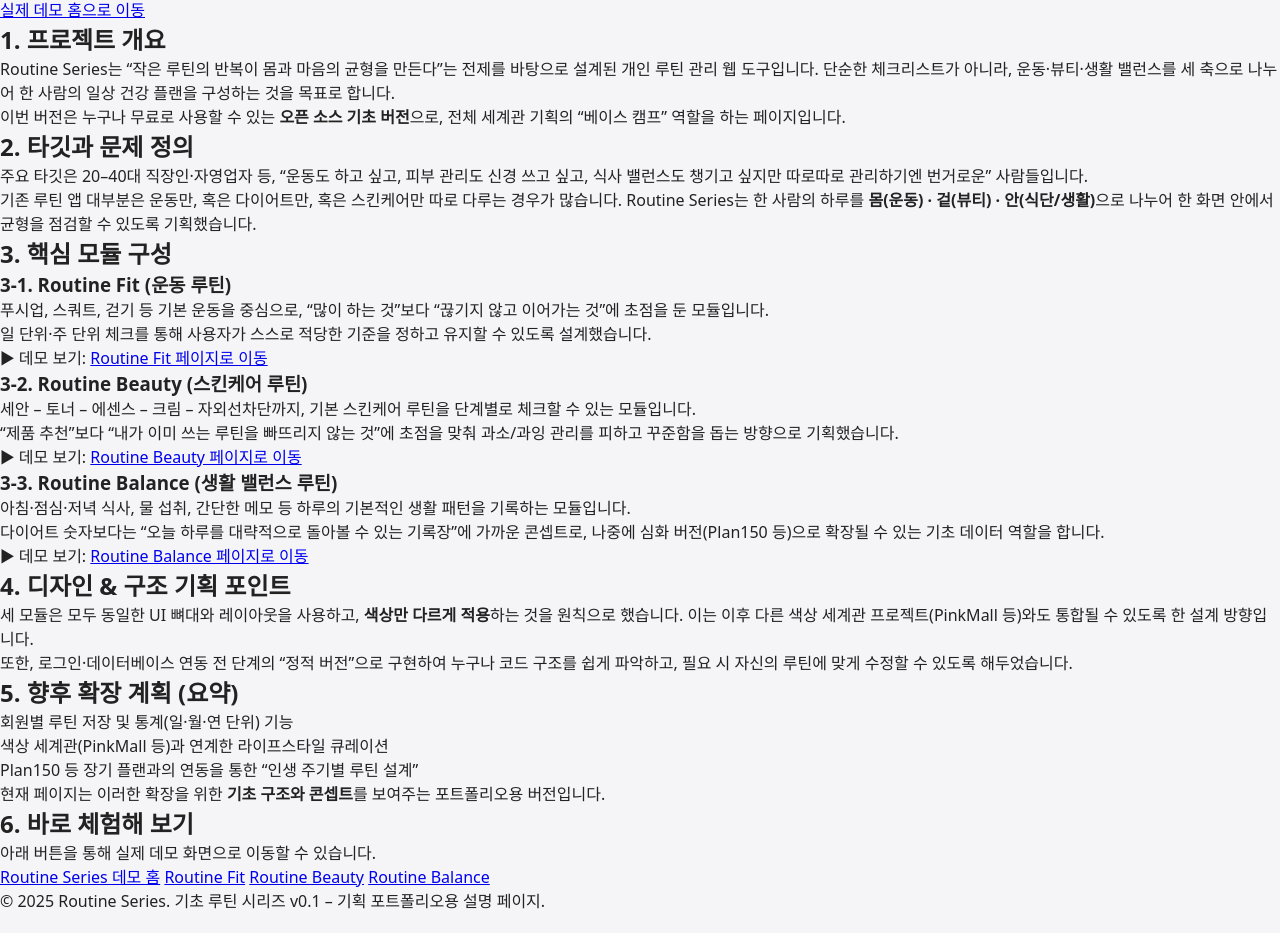
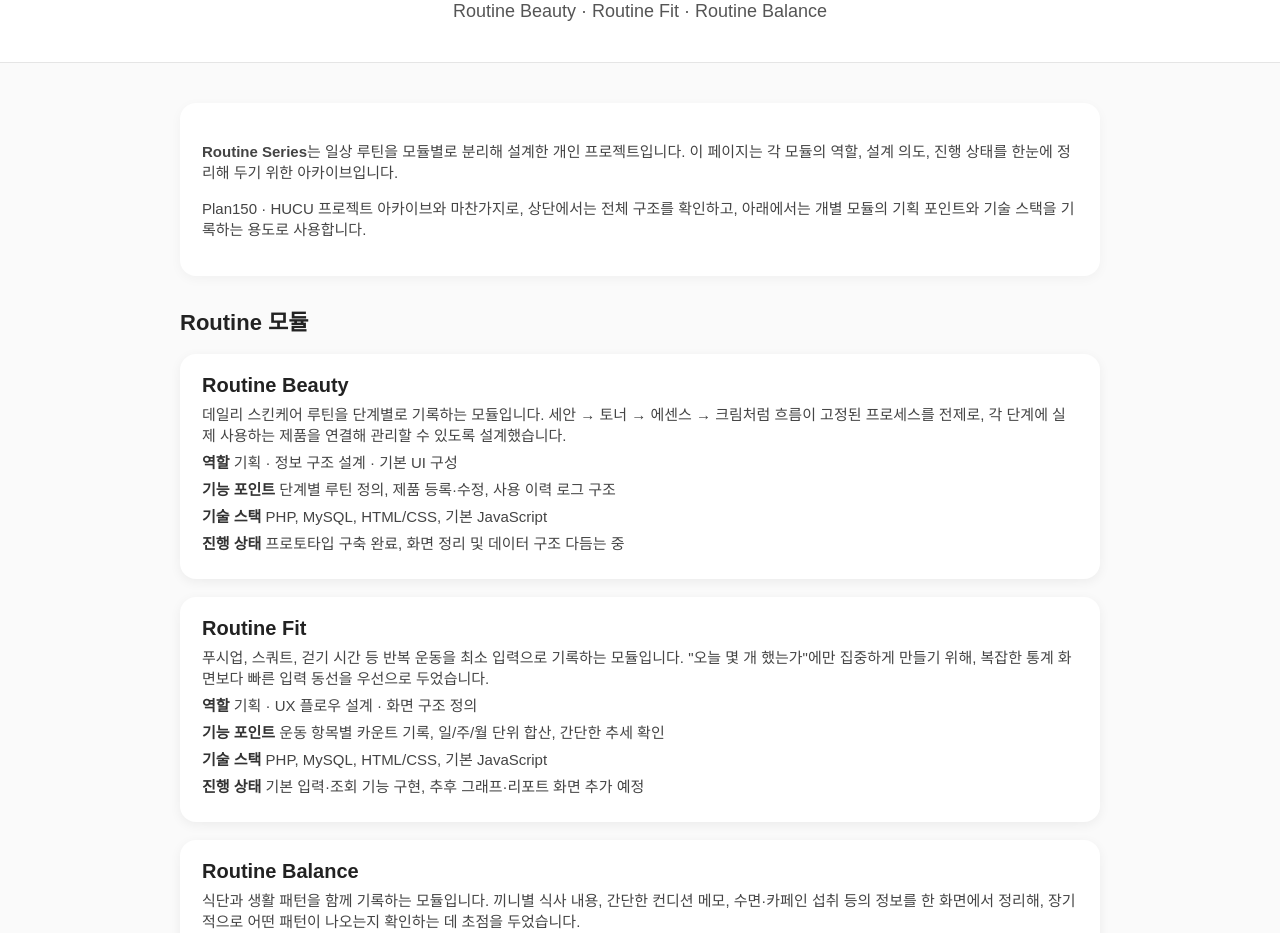
Before and after one commit to Kim-Hanung/routine-series, a plain HTML site: page index-portfolio.html in a window 1280 px wide. Shown: the part 95-1028 px from the top of the page. Before the commit the page ends 1007 px from the top, so only its background shows below. Drawn offline with Linux system fonts and the light colour scheme.

Commit message:
Update index-portfolio.html

```diff
--- a/index-portfolio.html
+++ b/index-portfolio.html
@@ -1,152 +1,68 @@
 <!DOCTYPE html>
 <html lang="ko">
 <head>
-  <meta charset="UTF-8">
-  <title>Routine Series – 기획 포트폴리오</title>
-  <meta name="viewport" content="width=device-width, initial-scale=1.0">
-  <link rel="stylesheet" href="assets/style.css">
+  <meta charset="UTF-8" />
+  <meta name="viewport" content="width=device-width, initial-scale=1.0" />
+  <title>Routine Series · 프로젝트 아카이브</title>
+  <style>
+    body { margin:0; padding:0; font-family:"Pretendard",sans-serif; background:#fafafa; color:#222; }
+    header { padding:40px 20px; background:#fff; border-bottom:1px solid #e5e5e5; text-align:center; }
+    h1 { font-size:32px; font-weight:700; margin:0 0 10px 0; }
+    p.subtitle { font-size:18px; color:#555; margin:0; }
+    .container { max-width:920px; margin:40px auto; padding:0 20px 60px 20px; }
+    .intro { background:#fff; padding:22px; border-radius:16px; box-shadow:0 3px 12px rgba(0,0,0,0.04); margin-bottom:28px; font-size:15px; color:#444; }
+    .intro strong { font-weight:600; }
+    .section-title { font-size:22px; font-weight:700; margin-bottom:18px; }
+    .project-list { display:flex; flex-direction:column; gap:18px; }
+    .project-item { background:#fff; padding:20px 22px; border-radius:16px; box-shadow:0 3px 12px rgba(0,0,0,0.06); }
+    .project-item h3 { margin:0; font-size:20px; font-weight:700; }
+    .project-item p { margin:6px 0; font-size:15px; color:#444; }
+    .meta-line { font-size:14px; color:#666; }
+    .meta-label { font-weight:600; color:#333; }
+  </style>
 </head>
-<body class="rs-body">
-  <main class="rs-container rs-page rs-page--portfolio">
+<body>
+<header>
+  <h1>Routine Series · 프로젝트 아카이브</h1>
+  <p class="subtitle">Routine Beauty · Routine Fit · Routine Balance</p>
+</header>
+<div class="container">
+  <div class="intro">
+    <p><strong>Routine Series</strong>는 일상 루틴을 모듈별로 분리해 설계한 개인 프로젝트입니다. 이 페이지는 각 모듈의 역할, 설계 의도, 진행 상태를 한눈에 정리해 두기 위한 아카이브입니다.</p>
+    <p>Plan150 · HUCU 프로젝트 아카이브와 마찬가지로, 상단에서는 전체 구조를 확인하고, 아래에서는 개별 모듈의 기획 포인트와 기술 스택을 기록하는 용도로 사용합니다.</p>
+  </div>
 
-    <header class="rs-hero">
-      <h1 class="rs-title">Routine Series 기획 포트폴리오</h1>
-      <p class="rs-subtitle">
-        Routine Fit · Routine Beauty · Routine Balance<br>
-        세 가지 무료 루틴 도구로 개인의 일상 건강 플랜을 설계하는 웹앱 기획
-      </p>
+  <div class="section-title">Routine 모듈</div>
+  <div class="project-list">
 
-      <div class="rs-hero-links">
-        <a href="index.html" class="rs-btn rs-btn--outline">
-          실제 데모 홈으로 이동
-        </a>
-      </div>
-    </header>
+    <div class="project-item">
+      <h3>Routine Beauty</h3>
+      <p>데일리 스킨케어 루틴을 단계별로 기록하는 모듈입니다. 세안 → 토너 → 에센스 → 크림처럼 흐름이 고정된 프로세스를 전제로, 각 단계에 실제 사용하는 제품을 연결해 관리할 수 있도록 설계했습니다.</p>
+      <p class="meta-line"><span class="meta-label">역할</span> 기획 · 정보 구조 설계 · 기본 UI 구성</p>
+      <p class="meta-line"><span class="meta-label">기능 포인트</span> 단계별 루틴 정의, 제품 등록·수정, 사용 이력 로그 구조</p>
+      <p class="meta-line"><span class="meta-label">기술 스택</span> PHP, MySQL, HTML/CSS, 기본 JavaScript</p>
+      <p class="meta-line"><span class="meta-label">진행 상태</span> 프로토타입 구축 완료, 화면 정리 및 데이터 구조 다듬는 중</p>
+    </div>
 
-    <section class="rs-section">
-      <h2 class="rs-section-title">1. 프로젝트 개요</h2>
-      <p class="rs-text">
-        Routine Series는 “작은 루틴의 반복이 몸과 마음의 균형을 만든다”는 전제를 바탕으로 설계된
-        개인 루틴 관리 웹 도구입니다. 단순한 체크리스트가 아니라,
-        운동·뷰티·생활 밸런스를 세 축으로 나누어 한 사람의 일상 건강 플랜을 구성하는 것을 목표로 합니다.
-      </p>
-      <p class="rs-text">
-        이번 버전은 누구나 무료로 사용할 수 있는 <strong>오픈 소스 기초 버전</strong>으로,
-        전체 세계관 기획의 “베이스 캠프” 역할을 하는 페이지입니다.
-      </p>
-    </section>
+    <div class="project-item">
+      <h3>Routine Fit</h3>
+      <p>푸시업, 스쿼트, 걷기 시간 등 반복 운동을 최소 입력으로 기록하는 모듈입니다. "오늘 몇 개 했는가"에만 집중하게 만들기 위해, 복잡한 통계 화면보다 빠른 입력 동선을 우선으로 두었습니다.</p>
+      <p class="meta-line"><span class="meta-label">역할</span> 기획 · UX 플로우 설계 · 화면 구조 정의</p>
+      <p class="meta-line"><span class="meta-label">기능 포인트</span> 운동 항목별 카운트 기록, 일/주/월 단위 합산, 간단한 추세 확인</p>
+      <p class="meta-line"><span class="meta-label">기술 스택</span> PHP, MySQL, HTML/CSS, 기본 JavaScript</p>
+      <p class="meta-line"><span class="meta-label">진행 상태</span> 기본 입력·조회 기능 구현, 추후 그래프·리포트 화면 추가 예정</p>
+    </div>
 
-    <section class="rs-section">
-      <h2 class="rs-section-title">2. 타깃과 문제 정의</h2>
-      <p class="rs-text">
-        주요 타깃은 20–40대 직장인·자영업자 등,
-        “운동도 하고 싶고, 피부 관리도 신경 쓰고 싶고, 식사 밸런스도 챙기고 싶지만
-        따로따로 관리하기엔 번거로운” 사람들입니다.
-      </p>
-      <p class="rs-text">
-        기존 루틴 앱 대부분은 운동만, 혹은 다이어트만, 혹은 스킨케어만 따로 다루는 경우가 많습니다.
-        Routine Series는 한 사람의 하루를 <strong>몸(운동) · 겉(뷰티) · 안(식단/생활)</strong>으로 나누어
-        한 화면 안에서 균형을 점검할 수 있도록 기획했습니다.
-      </p>
-    </section>
+    <div class="project-item">
+      <h3>Routine Balance</h3>
+      <p>식단과 생활 패턴을 함께 기록하는 모듈입니다. 끼니별 식사 내용, 간단한 컨디션 메모, 수면·카페인 섭취 등의 정보를 한 화면에서 정리해, 장기적으로 어떤 패턴이 나오는지 확인하는 데 초점을 두었습니다.</p>
+      <p class="meta-line"><span class="meta-label">역할</span> 기획 · 데이터 항목 정의 · 레이아웃 구성</p>
+      <p class="meta-line"><span class="meta-label">기능 포인트</span> 끼니별 기록, 메모 필드, 날짜별 로그 리스트업</p>
+      <p class="meta-line"><span class="meta-label">기술 스택</span> PHP, MySQL, HTML/CSS</p>
+      <p class="meta-line"><span class="meta-label">진행 상태</span> 구조 설계 완료, 실제 입력·조회 화면은 1차 구현 단계</p>
+    </div>
 
-    <section class="rs-section">
-      <h2 class="rs-section-title">3. 핵심 모듈 구성</h2>
-
-      <article class="rs-card rs-card--fit">
-        <h3 class="rs-card-title">3-1. Routine Fit (운동 루틴)</h3>
-        <p class="rs-text">
-          푸시업, 스쿼트, 걷기 등 기본 운동을 중심으로,
-          “많이 하는 것”보다 “끊기지 않고 이어가는 것”에 초점을 둔 모듈입니다.
-        </p>
-        <p class="rs-text">
-          일 단위·주 단위 체크를 통해
-          사용자가 스스로 적당한 기준을 정하고 유지할 수 있도록 설계했습니다.
-        </p>
-        <p class="rs-link-line">
-          ▶ 데모 보기:
-          <a href="fit/index.html">Routine Fit 페이지로 이동</a>
-        </p>
-      </article>
-
-      <article class="rs-card rs-card--beauty">
-        <h3 class="rs-card-title">3-2. Routine Beauty (스킨케어 루틴)</h3>
-        <p class="rs-text">
-          세안 – 토너 – 에센스 – 크림 – 자외선차단까지,
-          기본 스킨케어 루틴을 단계별로 체크할 수 있는 모듈입니다.
-        </p>
-        <p class="rs-text">
-          “제품 추천”보다 “내가 이미 쓰는 루틴을 빠뜨리지 않는 것”에 초점을 맞춰
-          과소/과잉 관리를 피하고 꾸준함을 돕는 방향으로 기획했습니다.
-        </p>
-        <p class="rs-link-line">
-          ▶ 데모 보기:
-          <a href="beauty/index.html">Routine Beauty 페이지로 이동</a>
-        </p>
-      </article>
-
-      <article class="rs-card rs-card--balance">
-        <h3 class="rs-card-title">3-3. Routine Balance (생활 밸런스 루틴)</h3>
-        <p class="rs-text">
-          아침·점심·저녁 식사, 물 섭취, 간단한 메모 등
-          하루의 기본적인 생활 패턴을 기록하는 모듈입니다.
-        </p>
-        <p class="rs-text">
-          다이어트 숫자보다는 “오늘 하루를 대략적으로 돌아볼 수 있는 기록장”에 가까운 콘셉트로,
-          나중에 심화 버전(Plan150 등)으로 확장될 수 있는 기초 데이터 역할을 합니다.
-        </p>
-        <p class="rs-link-line">
-          ▶ 데모 보기:
-          <a href="balance/index.html">Routine Balance 페이지로 이동</a>
-        </p>
-      </article>
-    </section>
-
-    <section class="rs-section">
-      <h2 class="rs-section-title">4. 디자인 & 구조 기획 포인트</h2>
-      <p class="rs-text">
-        세 모듈은 모두 동일한 UI 뼈대와 레이아웃을 사용하고,
-        <strong>색상만 다르게 적용</strong>하는 것을 원칙으로 했습니다.
-        이는 이후 다른 색상 세계관 프로젝트(PinkMall 등)와도 통합될 수 있도록 한 설계 방향입니다.
-      </p>
-      <p class="rs-text">
-        또한, 로그인·데이터베이스 연동 전 단계의 “정적 버전”으로 구현하여
-        누구나 코드 구조를 쉽게 파악하고, 필요 시 자신의 루틴에 맞게 수정할 수 있도록 해두었습니다.
-      </p>
-    </section>
-
-    <section class="rs-section">
-      <h2 class="rs-section-title">5. 향후 확장 계획 (요약)</h2>
-      <ul class="rs-text-list">
-        <li>회원별 루틴 저장 및 통계(일·월·연 단위) 기능</li>
-        <li>색상 세계관(PinkMall 등)과 연계한 라이프스타일 큐레이션</li>
-        <li>Plan150 등 장기 플랜과의 연동을 통한 “인생 주기별 루틴 설계”</li>
-      </ul>
-      <p class="rs-text">
-        현재 페이지는 이러한 확장을 위한 <strong>기초 구조와 콘셉트</strong>를 보여주는
-        포트폴리오용 버전입니다.
-      </p>
-    </section>
-
-    <section class="rs-section rs-section--center">
-      <h2 class="rs-section-title">6. 바로 체험해 보기</h2>
-      <p class="rs-text">
-        아래 버튼을 통해 실제 데모 화면으로 이동할 수 있습니다.
-      </p>
-      <div class="rs-cta-group">
-        <a href="index.html" class="rs-btn rs-btn--primary">Routine Series 데모 홈</a>
-        <a href="fit/index.html" class="rs-btn rs-btn--ghost">Routine Fit</a>
-        <a href="beauty/index.html" class="rs-btn rs-btn--ghost">Routine Beauty</a>
-        <a href="balance/index.html" class="rs-btn rs-btn--ghost">Routine Balance</a>
-      </div>
-    </section>
-
-    <footer class="rs-footer">
-      <p class="rs-footer-text">
-        © 2025 Routine Series. 기초 루틴 시리즈 v0.1 – 기획 포트폴리오용 설명 페이지.
-      </p>
-    </footer>
-
-  </main>
+  </div>
+</div>
 </body>
 </html>
```
